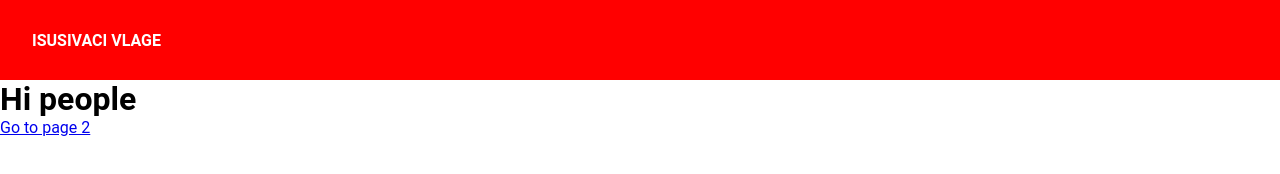
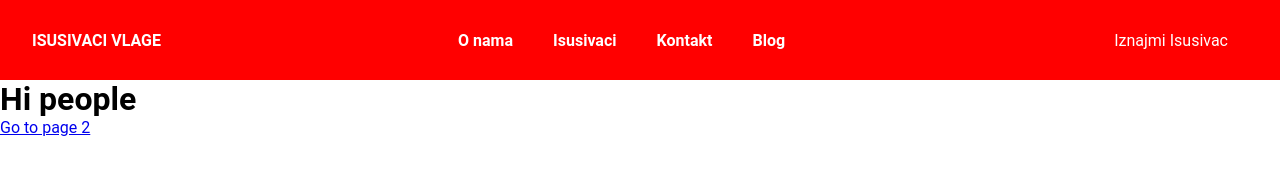
Before and after one commit to Daliborkozar/gatsby-v1, a Gatsby site: page / in a window 1280 px wide. Built offline with nearby package versions, Linux system fonts and the light colour scheme; Gatsby itself is replaced by a stand-in of ours.

Commit message:
header model setup

```diff
--- /dev/null
+++ b/src/components/Button.js
@@ -0,0 +1,20 @@
+import styled from 'styled-components'
+import {Link} from 'gatsby'
+
+export const Button = styled(Link)`
+    background: ${({primary}) => (primary ? "#F26AE" : "#077BF1")};
+    white-space: nowrap;
+    padding: ${({big}) => (big ? "16px 40px" : "10px 32px")};
+    color: #fff;
+    font-size: ${({big}) => (big ? "20px" : "16px")};
+    outline: none;
+    border: none;
+    text-decoration: none;
+    transition: 0.3s;
+    border-radius: 50px;
+
+    &:hover {
+        background: ${({ primary }) => (primary ? "#077BF1" : "#F26AE")};
+        transform: translateY(-2px);
+    }
+`
--- a/src/components/header.js
+++ b/src/components/header.js
@@ -1,7 +1,9 @@
 import { Link } from "gatsby"
 import React from "react"
 import styled from 'styled-components'
-import { FaBars } from  "react-icons/fa"
+import { FaBars} from  "react-icons/fa"
+import { menuData } from "../data/MenuData"
+import { Button } from '../components/Button'
 
 
 const Header = () => {
@@ -11,6 +13,18 @@ const Header = () => {
       ISUSIVACI VLAGE
     </NavLink>
     <Bars />
+    <NavMenu>
+      {menuData.map((item, index) => {
+        return (
+        <NavLink to={item.link} key={index}>
+          {item.title}
+        </NavLink>
+        )
+      })}
+    </NavMenu>
+    <NavBtn>
+      <Button primary="true" to='/isusivaci'>Iznajmi Isusivac</Button>
+    </NavBtn>
   </Nav>
   )
 }
@@ -49,3 +63,18 @@ const Bars = styled(FaBars)`
     cursor: pointer;
   }
 `
+
+const NavMenu = styled.div`
+  display: flex;
+  align-items: center;
+  margin-right: 2rem;
+
+  @media screen and (max-width: 768px){
+    display: none;
+  }
+`
+const NavBtn = styled.div`
+  display: flex;
+  align-items: center;
+  margin-right: 20px;
+`
```
